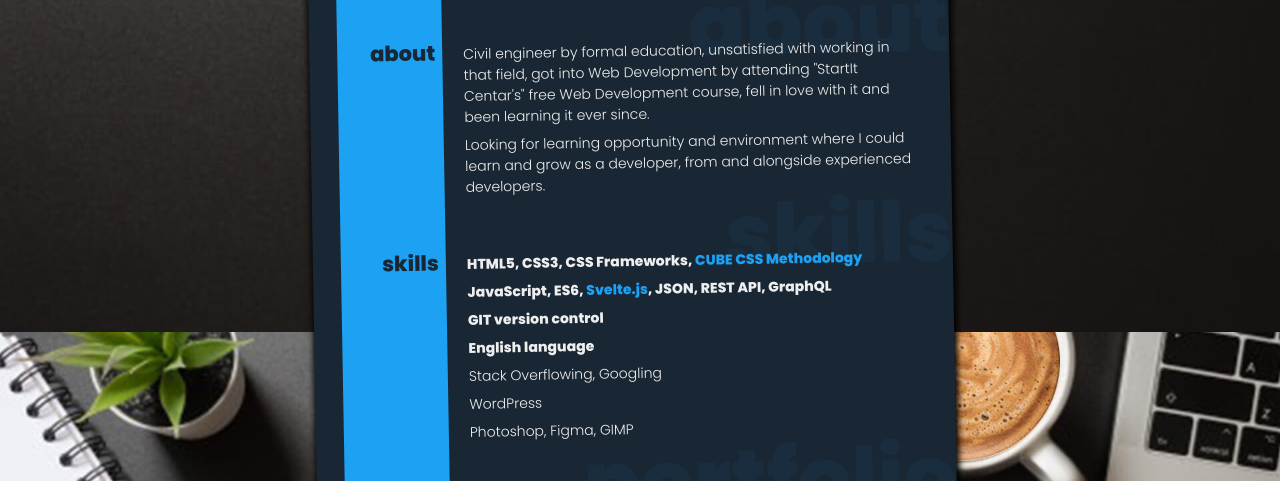
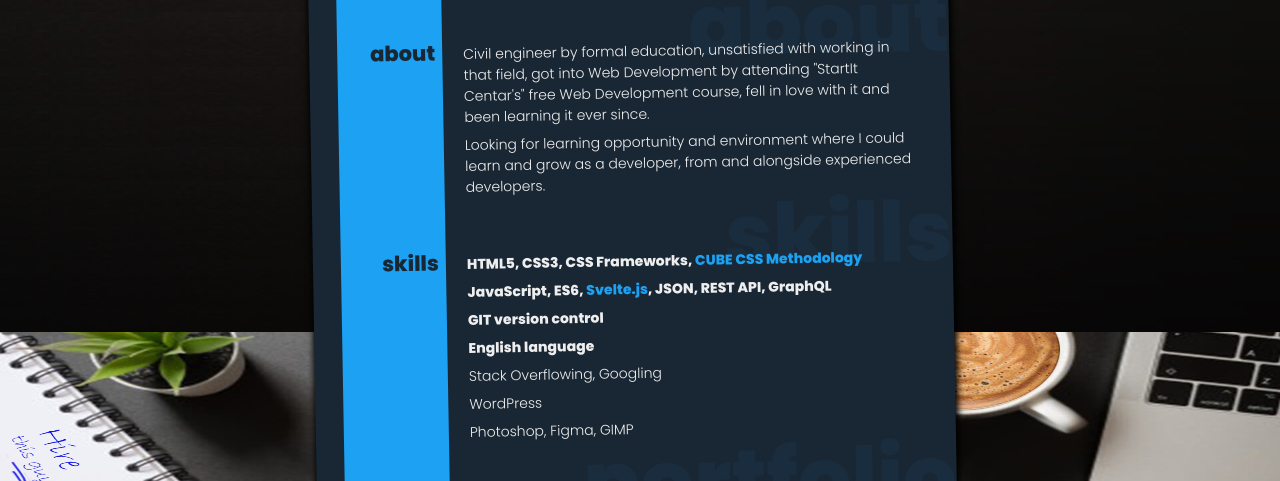
Before and after one commit to SinisaVukmirovic/Resume, a plain HTML site: page index.html in a window 1280 px wide. Shown: the part 468-949 px from the top of the page. Drawn offline with Linux system fonts and the light colour scheme.

Commit message:
Changed BG size

```diff
--- a/style.css
+++ b/style.css
@@ -17,9 +17,9 @@
 body {
     font-family: var(--font-family);
     background-color: #222;
-    background-image: url('./assets/desktop-bg.jpg');
-    background-size: cover;
-    background-position: center top;
+    background-image: url('./assets/desktop-bg-2.jpg');
+    background-size: 100%;
+    /* background-position: center top; */
     background-attachment: fixed;
 }
 
```
Also changed, not shown: assets/desktop-bg-2.jpg (added), assets/desktop-bg.jpg (deleted).
